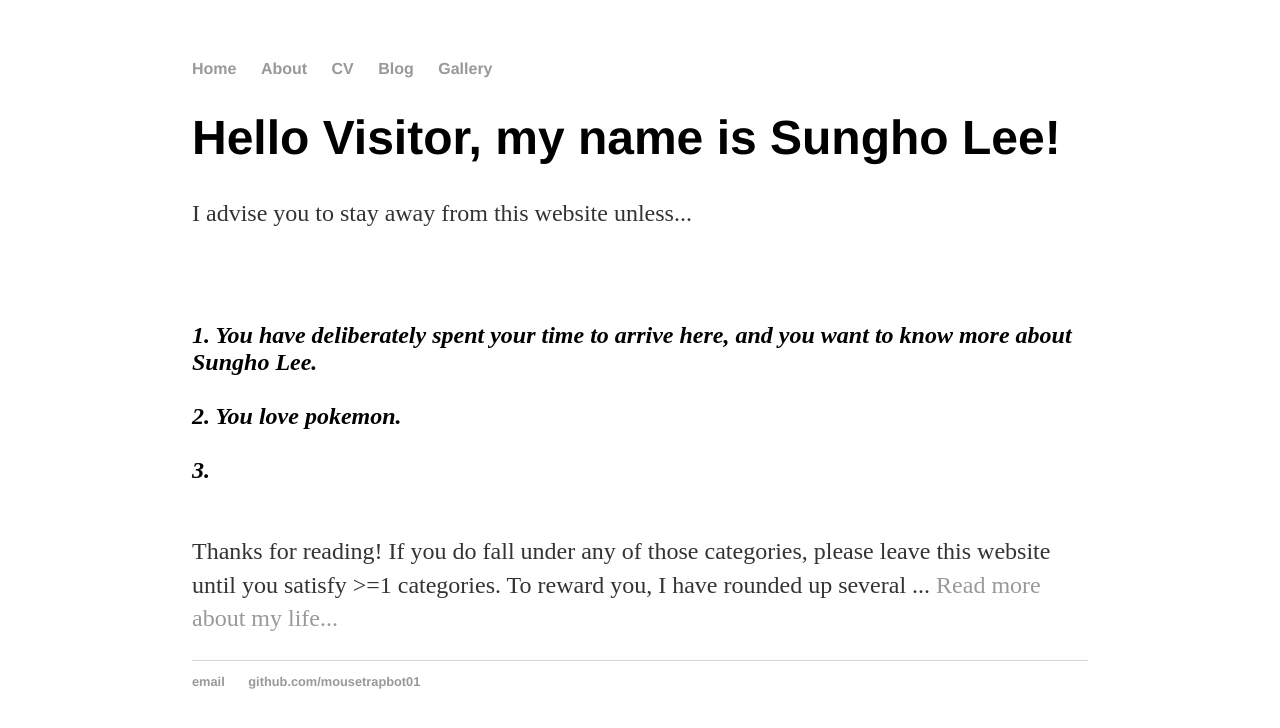
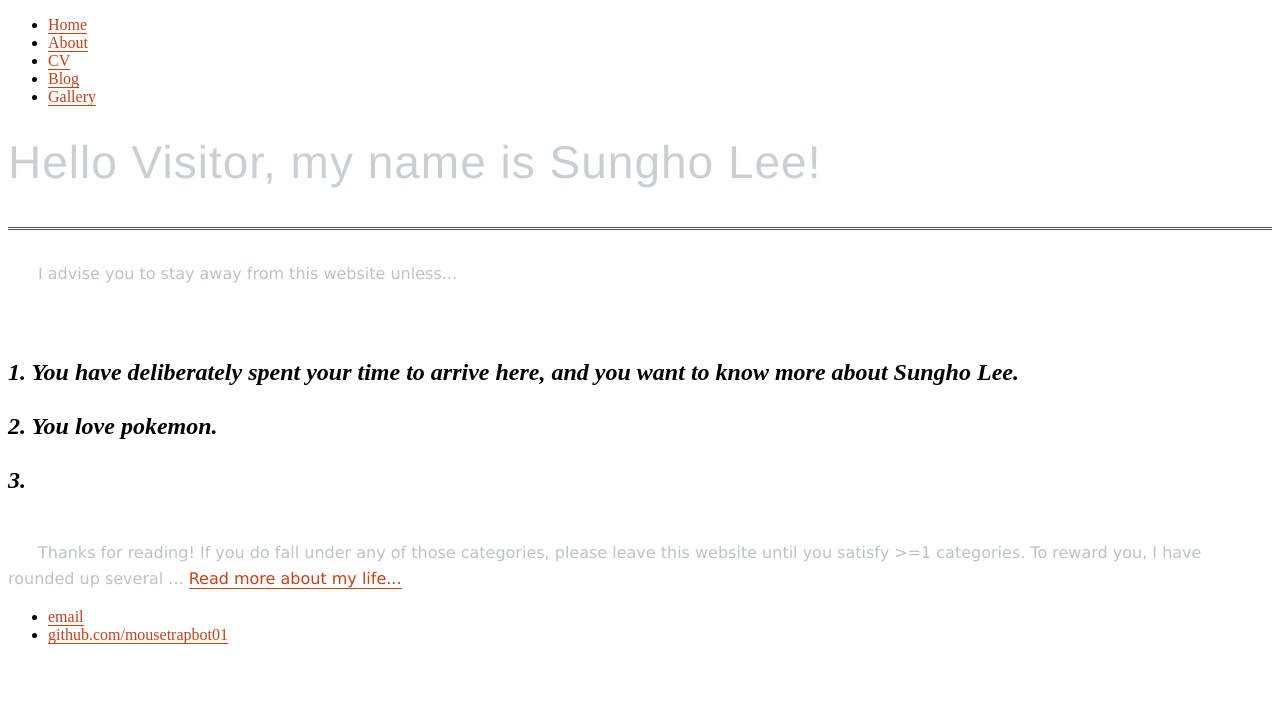
Before and after one commit to mousetrapbot01/mousetrapbot.github.io, a Jekyll site: the page built from index.html, in a window 1280 px wide. Shown: the top 728 px of the page. Built offline with Jekyll 4.4.1, drawn with Linux system fonts in a browser that asks for light colours.

Commit message:
Create default.html

```diff
--- a/_layouts/default.html
+++ b/_layouts/default.html
@@ -3,7 +3,7 @@
 		<head>
 			<title>{{ page.title }}</title>
 			<!-- link to main stylesheet -->
-			<link rel="stylesheet" type="text/css" href="/css/main.css">
+			<link rel="stylesheet" type="text/css" href="/css/mymain.css">
 		</head>
 		<body>
 			<nav>
```
